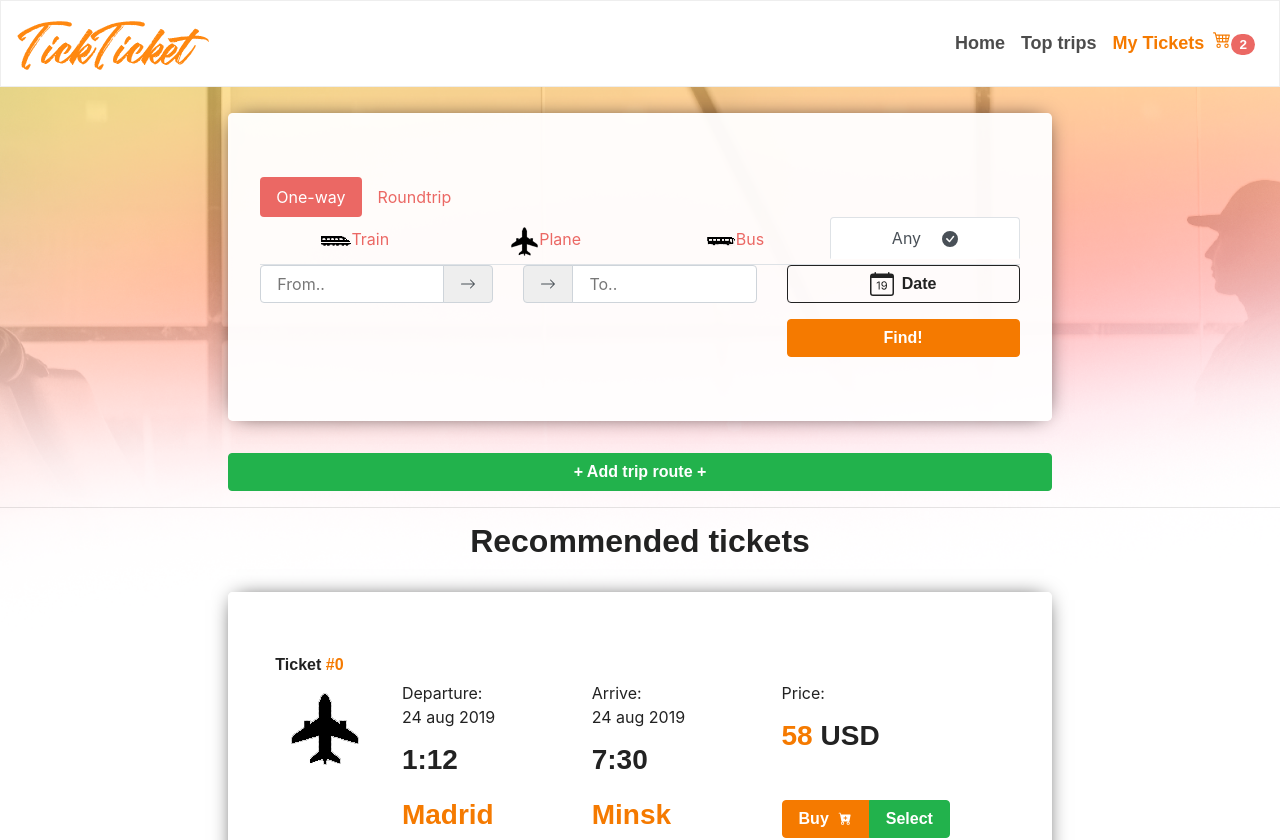
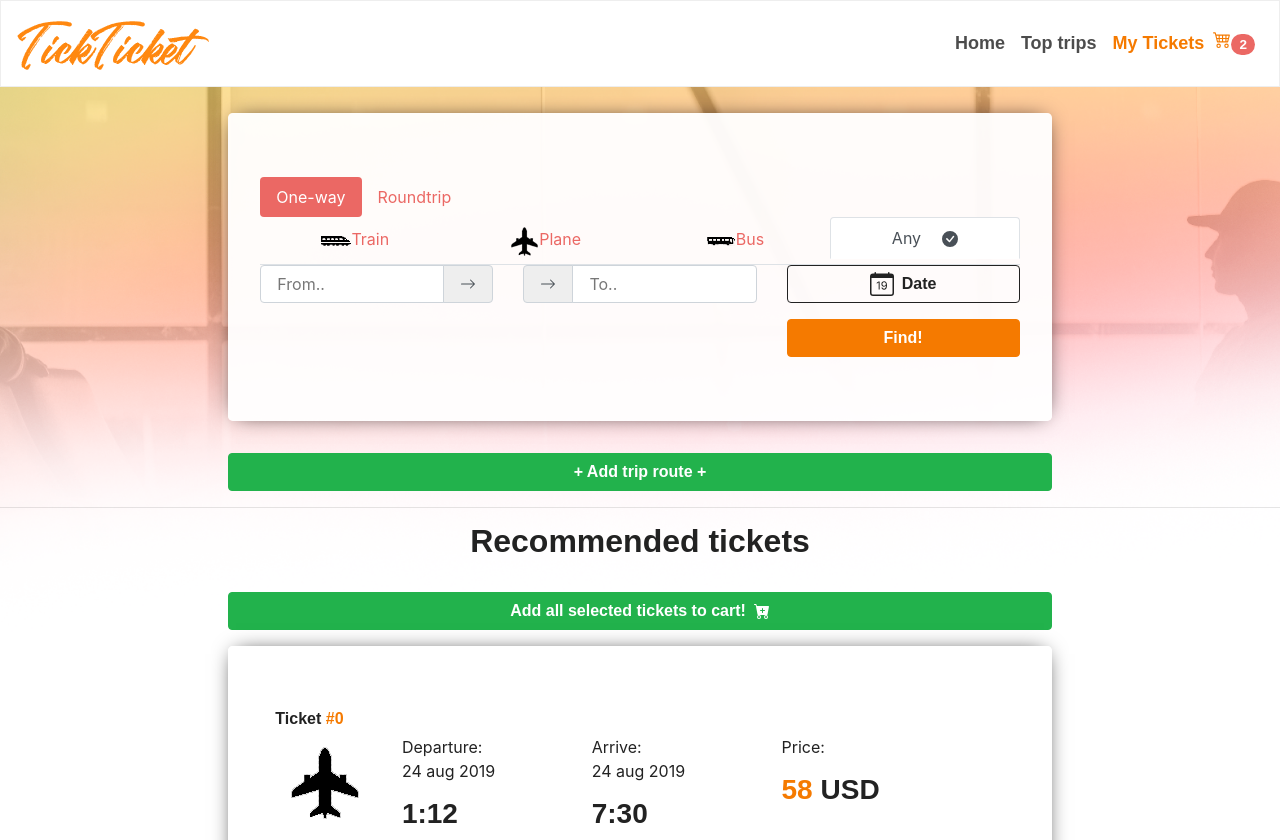
Before and after one commit to araneoAnicet/TickTicket, a React (Create React App) app in the folder tick_ticket/: page / in a window 1280 px wide. Shown: the top 840 px of the page. Built offline with nearby package versions, Linux system fonts and the light colour scheme; a web font is replaced by a local one.

Commit message:
add 'Add selected tickets to cart' button

```diff
--- a/tick_ticket/src/components/Navbar.js
+++ b/tick_ticket/src/components/Navbar.js
@@ -2,6 +2,7 @@ import React from 'react';
 import Nav from 'react-bootstrap/Nav';
 import Navbar from 'react-bootstrap/Navbar';
 import Badge from 'react-bootstrap/Badge';
+import Button from 'react-bootstrap/Button';
 import logo from '../logo192.png';
 import TicketsContainer from './TicketsContainer';
 import SearchersContainer from './SearchersContainer';
@@ -14,7 +15,7 @@ class NavBar extends React.Component {
       <div>
       <Navbar collapseOnSelect fixed={'top'} sticky={'top'} expand="lg" bg="light" variant="light">
     <Navbar.Brand href="#home"><img src={logo} alt=""></img></Navbar.Brand>
-    <Navbar.Toggle aria-controls="responsive-navbar-nav" />
+    <Navbar.Toggle aria-controls="responsive-navbar-nav"/>
     <Navbar.Collapse id="responsive-navbar-nav">
       <Nav className="ml-auto">
         <Nav.Link className="ml-auto" href="#home">Home</Nav.Link>
--- a/tick_ticket/src/components/TicketsContainer.js
+++ b/tick_ticket/src/components/TicketsContainer.js
@@ -4,6 +4,7 @@ import Ticket from './Ticket';
 import Row from 'react-bootstrap/Row';
 import Col from 'react-bootstrap/Col';
 import Container from 'react-bootstrap/Container';
+import Button from 'react-bootstrap/esm/Button';
 
 
 function TicketsContainer(props) {
@@ -34,7 +35,12 @@ function TicketsContainer(props) {
             <Row>
                 <Col/>
                 <Col xl="8" lg="8" md="10" sm="12" xs="12">
-
+                <Button block variant="success" style={{ marginBottom: '1em' }}>
+                    Add all selected tickets to cart!
+                    <svg style={{ marginLeft: '0.5em' }} width="1em" height="1em" viewBox="0 0 16 16" className="bi bi-cart-plus-fill" fill="currentColor" xmlns="http://www.w3.org/2000/svg">
+                    <path fillRule="evenodd" d="M.5 1a.5.5 0 0 0 0 1h1.11l.401 1.607 1.498 7.985A.5.5 0 0 0 4 12h1a2 2 0 1 0 0 4 2 2 0 0 0 0-4h7a2 2 0 1 0 0 4 2 2 0 0 0 0-4h1a.5.5 0 0 0 .491-.408l1.5-8A.5.5 0 0 0 14.5 3H2.89l-.405-1.621A.5.5 0 0 0 2 1H.5zM4 14a1 1 0 1 1 2 0 1 1 0 0 1-2 0zm7 0a1 1 0 1 1 2 0 1 1 0 0 1-2 0zM9 5.5a.5.5 0 0 0-1 0V7H6.5a.5.5 0 0 0 0 1H8v1.5a.5.5 0 0 0 1 0V8h1.5a.5.5 0 0 0 0-1H9V5.5z"/>
+                    </svg>
+                </Button>
                 {
                     tickets.map((item) => {
                         return (
```
